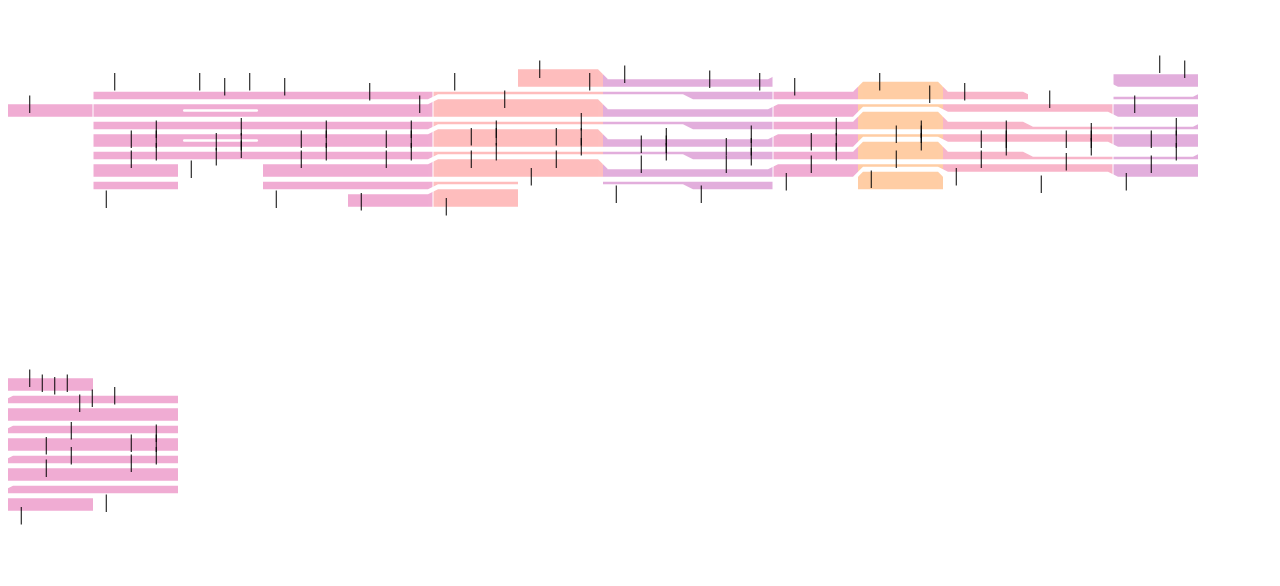
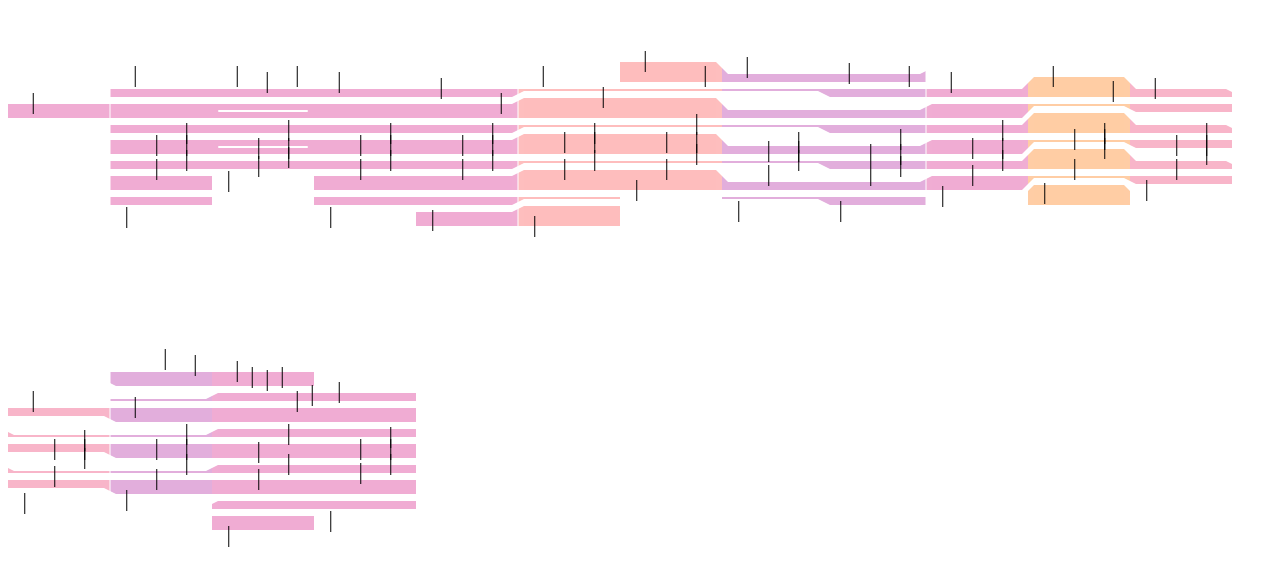
Before and after one commit to jsiwhitehead/music, a React app: page / in a window 1280 px wide. Shown: the top 586 px of the page. Built offline with nearby package versions, Linux system fonts and the light colour scheme; the HTML template or start-up script is replaced by a standard one.

Commit message:
Improved sizing

```diff
--- a/src/index.tsx
+++ b/src/index.tsx
@@ -24,9 +24,9 @@ const durationMap = new Map<number, { base: number; dots: number }>([
   [1.5, { base: 1, dots: 1 }],
 ]);
 
-const TONE_HEIGHT = 5;
+const TONE_HEIGHT = 6;
 const NOTE_HEIGHT = 7.5;
-const BAR_THIN = 1.25;
+const BAR_THIN = 2;
 const NOTE_DIST = TONE_HEIGHT * 5;
 const BRIDGE = TONE_HEIGHT * 1;
 
@@ -244,7 +244,7 @@ const Glyph: React.FC<{
     x={x}
     y={y}
     fontFamily="Leland"
-    fontSize={NOTE_HEIGHT * 3.8}
+    fontSize={NOTE_HEIGHT * 3.9}
     fill={fill}
     stroke={stroke}
     strokeWidth={strokeWidth}
--- a/src/utils.ts
+++ b/src/utils.ts
@@ -35,15 +35,15 @@ const notesToFifths = (notes: number[]) => {
     .reverse();
   let filled = pattern;
   for (let i = 0; i < 5; i++) {
-    filled = filled.map((p, i) => {
+    filled = filled.map((p, j) => {
       if (p) return p;
-      if (filled[mod(i - 7, 12)] || filled[mod(i + 7, 12)]) {
+      if (filled[mod(j - 7, 12)] || filled[mod(j + 7, 12)]) {
         return false;
       }
-      if (filled[mod(i - 2, 12)] && filled[mod(i - 2, 12)]) {
+      if (filled[mod(j - 2, 12)] && filled[mod(j + 2, 12)]) {
         return true;
       }
-      if (filled[mod(i - 1, 12)] && filled[mod(i - 1, 12)]) {
+      if (filled[mod(j - 1, 12)] && filled[mod(j + 1, 12)]) {
         return true;
       }
       return false;
```
